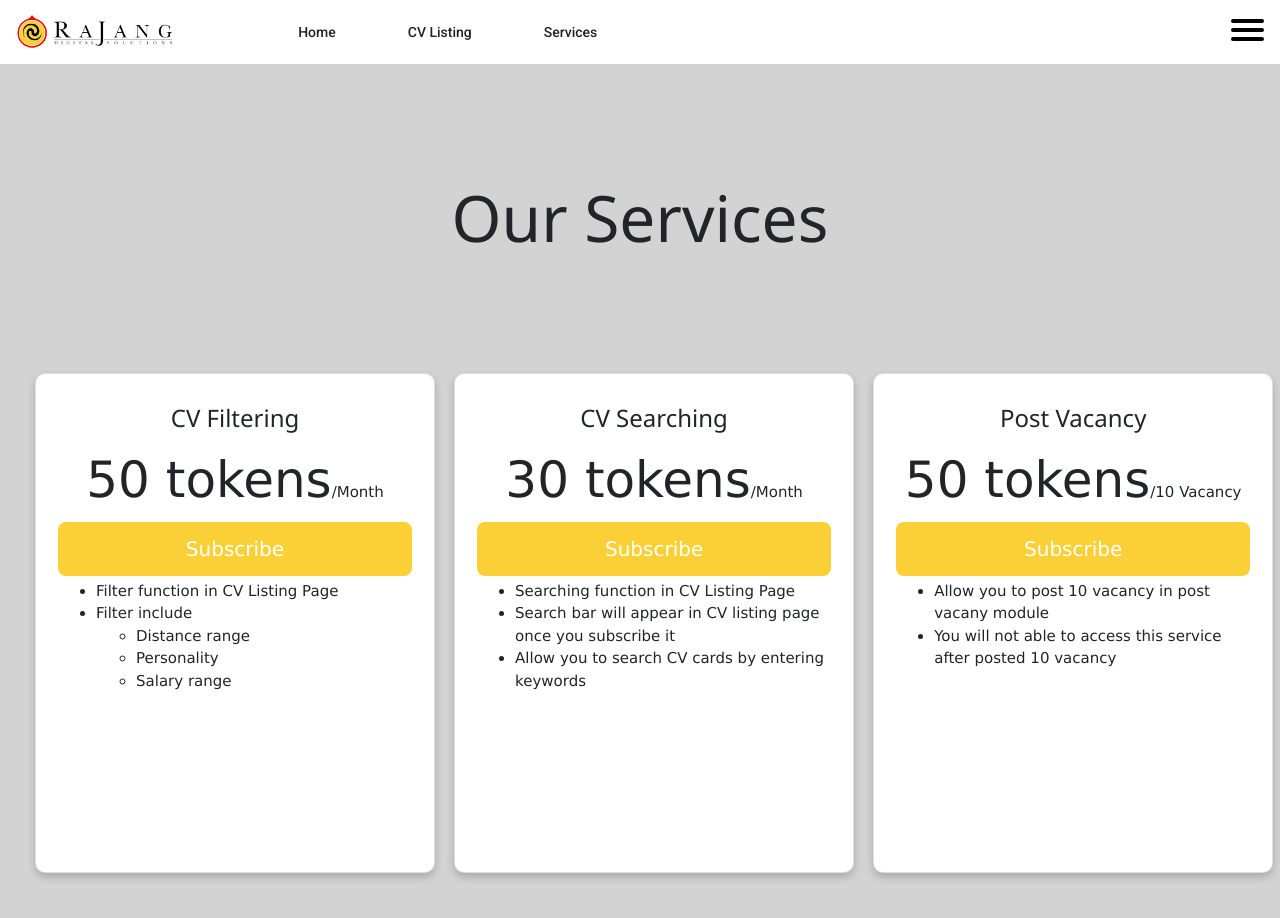
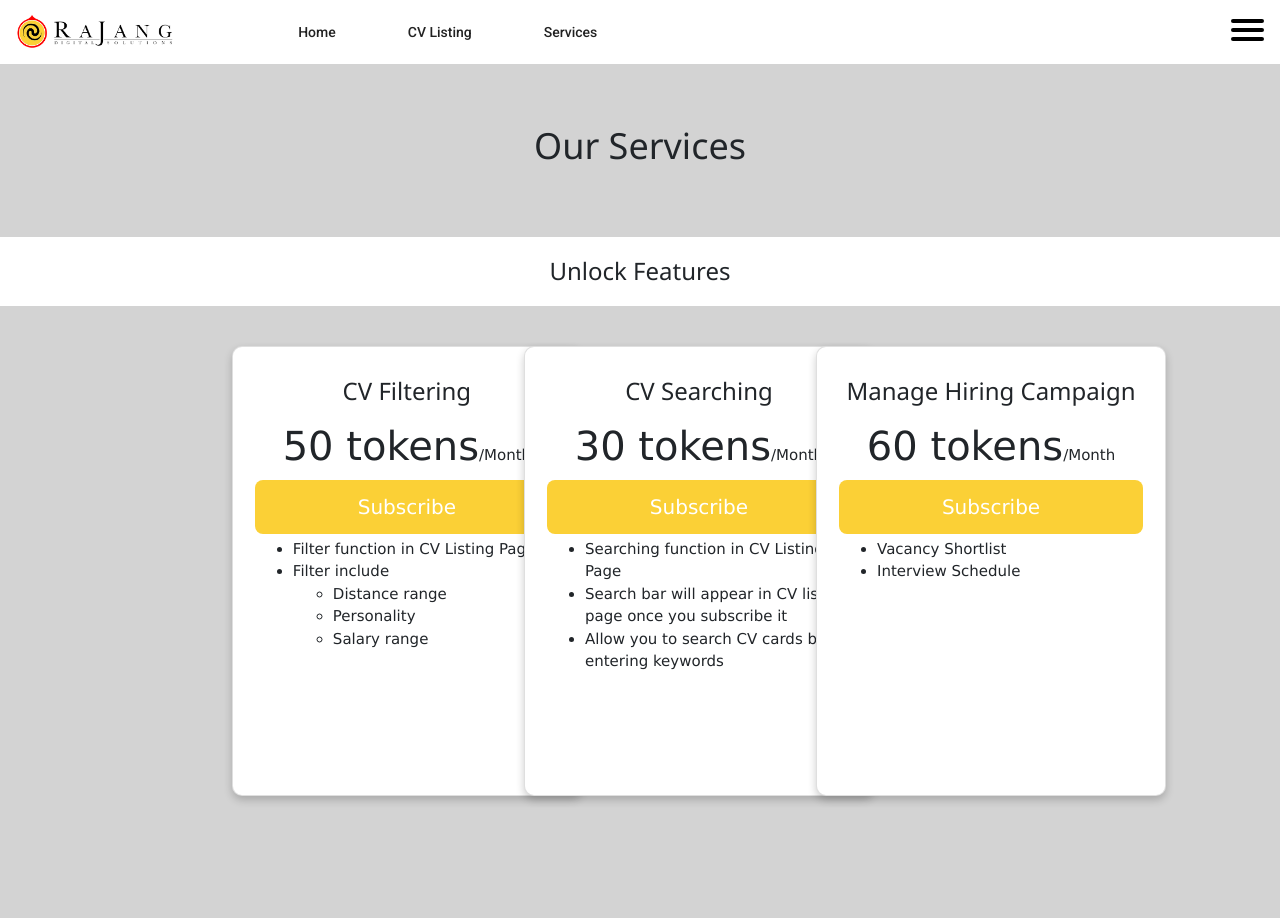
Before and after one commit to Jairus01/RaDial-Customer-Front-end-System, an Angular app: page /subscribe-service in a window 1280 px wide. Shown: the top 918 px of the page. After the commit the page ends 876 px from the top, so only its background shows below. Built offline with nearby package versions, Linux system fonts and the light colour scheme.

Commit message:
Minor updates of subscribe-service and top-navigation

```diff
--- a/src/app/Components/Pages/subscribe-service/subscribe-service.component.css
+++ b/src/app/Components/Pages/subscribe-service/subscribe-service.component.css
@@ -10,13 +10,16 @@
   /* Float four columns side by side */
   .column {
     float: left;
-    width: 33%;
+    width: 23%;
     padding-left: 30px;
     padding-bottom: 30px;
   }
 
   /* Remove extra left and right margins, due to padding */
-  .row {margin: 0 5px;}
+  .row {
+    margin: 0 5px;
+    justify-content: center;
+}
 
   /* Clear floats after the columns */
   .row:after {
@@ -36,8 +39,8 @@
 
   /* Style the counter cards */
   .card {
-    width: 400px;
-    height: 500px;
+    width: 350px;
+    height: 450px;
     box-shadow: 0 4px 8px 0 rgba(0, 0, 0, 0.2);
     padding: 20px;
     text-align: center;
@@ -72,7 +75,7 @@
   }
 
   .mydiv{
-    font-size:50px;
+    font-size:40px;
   }
   .mydiv a
   {
--- a/src/app/Components/Pages/subscribe-service/subscribe-service.component.html
+++ b/src/app/Components/Pages/subscribe-service/subscribe-service.component.html
@@ -2,10 +2,13 @@
 <app-top-nav-bar></app-top-nav-bar>
 
 <body>
-<header class="w3-container w3-center" style="padding:100px 16px">
-  <h1 class="w3-margin w3-jumbo">Our Services</h1>
+<header class="w3-container w3-center" style="padding:50px 16px">
+  <h1>Our Services</h1>
 </header>
+<h3 class="w3-center" style="margin-bottom: 40px; background-color: white; padding:20px;">Unlock Features</h3>
+
 <div class="row">
+
   <div class="column">
     <div class="card">
       <h3>CV Filtering</h3>
@@ -39,12 +42,12 @@
 
     <div class="column">
       <div class="card">
-        <h3>Post Vacancy</h3>
-        <div class = "mydiv">50 tokens<a>/10 Vacancy</a></div>
+        <h3>Manage Hiring Campaign</h3>
+        <div class = "mydiv">60 tokens<a>/Month</a></div>
         <button class = "button" (click)="open(content)">Subscribe</button>
         <ul>
-          <li>Allow you to post 10 vacancy in post vacany module</li>
-          <li>You will not able to access this service after posted 10 vacancy</li>
+          <li>Vacancy Shortlist</li>
+          <li>Interview Schedule</li>
         </ul>
       </div>
     </div>
--- a/src/app/Components/Shared/top-nav-bar/top-nav-bar.component.css
+++ b/src/app/Components/Shared/top-nav-bar/top-nav-bar.component.css
@@ -63,7 +63,7 @@
     padding:0;
   background: white;
   list-style-type: none;
-  transform: translate(-80.5%, 0);
+  transform: translate(-80.5%, 5.5%);
   z-index: 99;
   }
 
```
